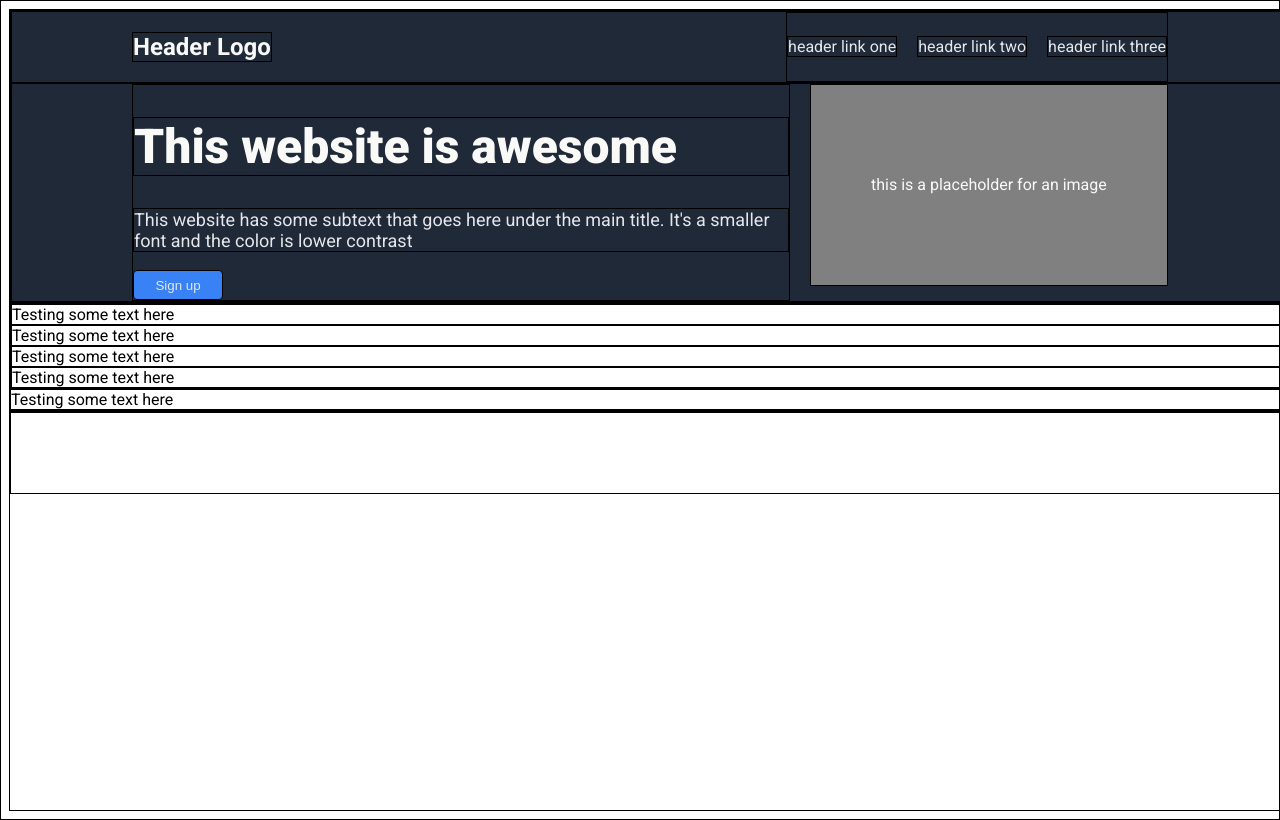
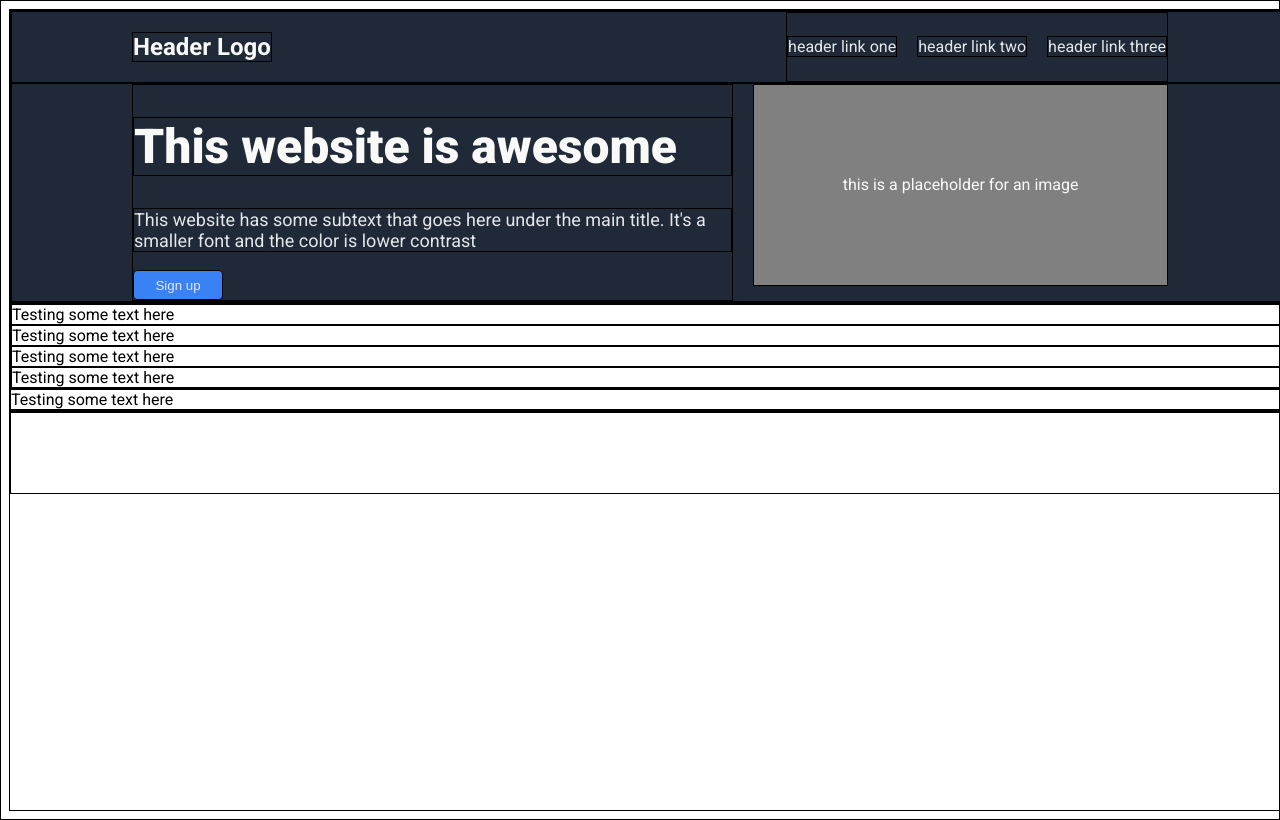
Before and after one commit to elangdor/odin-landing-page, a plain HTML site: page index.html in a window 1280 px wide. Drawn offline with Linux system fonts and the light colour scheme.

Commit message:
Added some tweaks to flex shrink for img and top

```diff
--- a/index.html
+++ b/index.html
@@ -20,7 +20,7 @@
                 </ul>
             </div>
             <div class="bottom">
-                <div>
+                <div class="awesome">
                     <h1>This website is awesome</h1>
                     <p>This website has some subtext that goes here under the main title. It's a smaller font and the color is lower contrast</p>
                     <button>Sign up</button>
--- a/style.css
+++ b/style.css
@@ -26,9 +26,14 @@ body {
     align-items: center;
     justify-content: center;
     display: flex;
-    min-width: 300px;
+    min-width: 400px;
     background-color: gray;
     color: #F9FAF8;
+    flex-shrink: 1;
+}
+
+.awesome {
+    flex-shrink: 2;
 }
 
 h1 {
```
